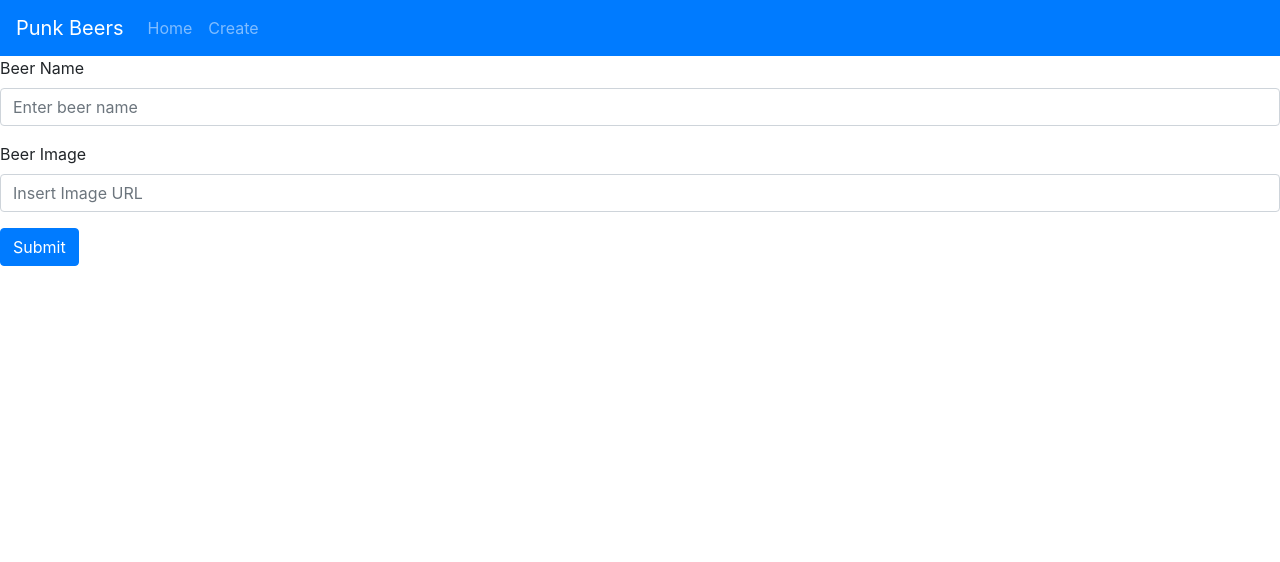
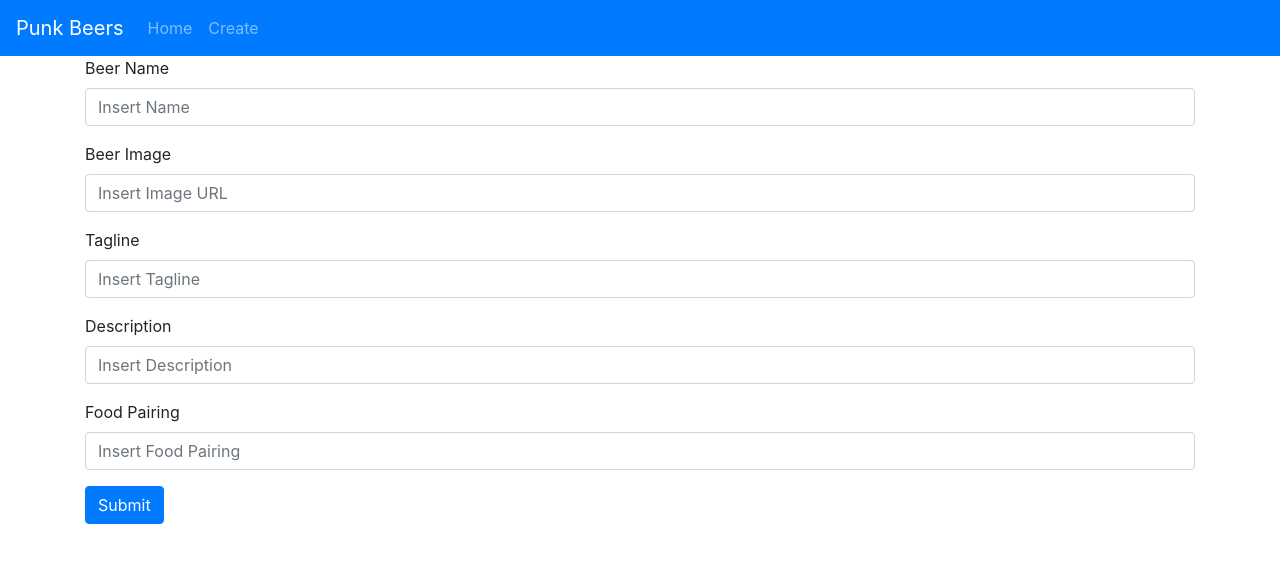
Before and after one commit to Las6103/Punk-Api-React, a React (Create React App) app in the folder punk-api-react/: page /create in a window 1280 px wide. Shown: the top 562 px of the page. Built offline with nearby package versions, Linux system fonts and the light colour scheme; no server answers; the HTML template or start-up script is replaced by a standard one.

Commit message:
updated reintialize on formik

```diff
--- a/punk-api-react/src/Createbeer.js
+++ b/punk-api-react/src/Createbeer.js
@@ -1,6 +1,7 @@
 import React from "react";
 import Form from "react-bootstrap/Form";
 import Menu from "./Navbar.js";
+import Container from "react-bootstrap/Container";
 import Button from "react-bootstrap/Button";
 import axios from "axios";
 import { useFormik } from "formik";
@@ -10,25 +11,32 @@ function Createbeer() {
     initialValues: {
       name: "",
       image_url: "",
+      tagline: "",
+      description: "",
+      food_pairing: "",
     },
     onSubmit: (values) => {
       alert(JSON.stringify(values, null, 2));
       axios({
         method: "post",
         url: "http://localhost:8080/beers",
-        data: values,
+        data: {
+          ...values,
+          food_pairing: values.food_pairing.split(","),
+        },
       });
     },
   });
   return (
     <div>
       <Menu />
+      <Container>
         <Form onSubmit={formik.handleSubmit}>
           <Form.Group controlId="formGroupName">
             <Form.Label>Beer Name</Form.Label>
             <Form.Control
               type="text"
-            placeholder="Enter beer name"
+              placeholder="Insert Name"
               controlid="name"
               name="name"
               onChange={formik.handleChange}
@@ -46,10 +54,44 @@ function Createbeer() {
               value={formik.values.image_url}
             />
           </Form.Group>
+          <Form.Group controlId="formGroupTagline">
+            <Form.Label>Tagline</Form.Label>
+            <Form.Control
+              type="text"
+              placeholder="Insert Tagline"
+              controlid="tagline"
+              name="tagline"
+              onChange={formik.handleChange}
+              value={formik.values.tagline}
+            />
+          </Form.Group>
+          <Form.Group controlId="formGroupDescription">
+            <Form.Label>Description</Form.Label>
+            <Form.Control
+              type="text"
+              placeholder="Insert Description"
+              controlid="description"
+              name="description"
+              onChange={formik.handleChange}
+              value={formik.values.description}
+            />
+          </Form.Group>
+          <Form.Group controlId="formGroupFoodPairing">
+            <Form.Label>Food Pairing</Form.Label>
+            <Form.Control
+              type="text"
+              placeholder="Insert Food Pairing"
+              controlid="food_pairing"
+              name="food_pairing"
+              onChange={formik.handleChange}
+              value={formik.values.food_pairing}
+            />
+          </Form.Group>
           <Button variant="primary" type="submit">
             Submit
           </Button>
         </Form>
+      </Container>
     </div>
   );
 }
--- a/punk-api-react/src/Page.js
+++ b/punk-api-react/src/Page.js
@@ -10,14 +10,20 @@ import axios from "axios";
 import { useFormik } from "formik";
 
 function Page(props) {
-  const content =
-    props.data.find((data) => data._id === props.match.params.id) || {};
-  console.log(content);
+  const content = props.data.find(
+    (data) => data._id === props.match.params.id
+  ) || { food_pairing: [] };
+
   const formik = useFormik({
     initialValues: {
       name: content.name,
       image_url: content.image_url,
+      tagline: content.tagline,
+      description: content.description,
     },
+
+    enableReinitialize: true,
+
     onSubmit: (values) => {
       alert(JSON.stringify(values, null, 2));
       axios({
@@ -48,6 +54,8 @@ function Page(props) {
           <p>This beer was first brewed in {content.first_brewed}</p>
           <h3>Here are some great food pairings!</h3>
           <Foodpairing data={content.food_pairing} />
+          <h2>Brewing Tips</h2>
+          <p>{content.brewers_tips}</p>
         </Jumbotron>
         <Form onSubmit={formik.handleSubmit}>
           <Form.Group controlId="formGroupName">
@@ -72,6 +80,28 @@ function Page(props) {
               value={formik.values.image_url}
             />
           </Form.Group>
+          <Form.Group controlId="formGroupTagline">
+            <Form.Label>Tagline</Form.Label>
+            <Form.Control
+              type="text"
+              placeholder="Insert Tagline"
+              controlid="tagline"
+              name="tagline"
+              onChange={formik.handleChange}
+              value={formik.values.tagline}
+            />
+          </Form.Group>
+          <Form.Group controlId="formGroupDescription">
+            <Form.Label>Description</Form.Label>
+            <Form.Control
+              type="text"
+              placeholder="Insert Description"
+              controlid="description"
+              name="description"
+              onChange={formik.handleChange}
+              value={formik.values.description}
+            />
+          </Form.Group>
           <Button variant="primary" type="submit">
             Submit
           </Button>
```
Lines whose indentation alone changed are shown as unchanged.
